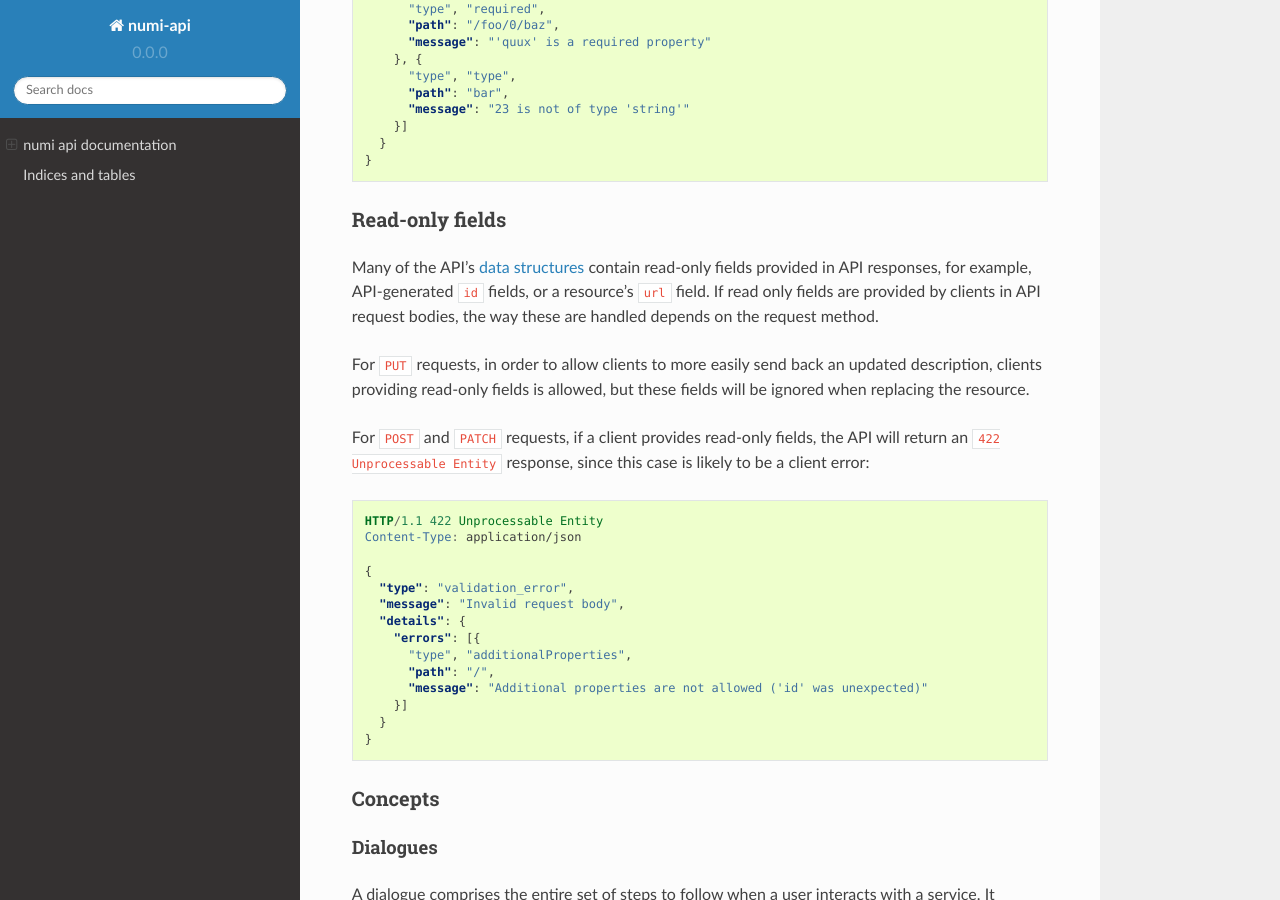
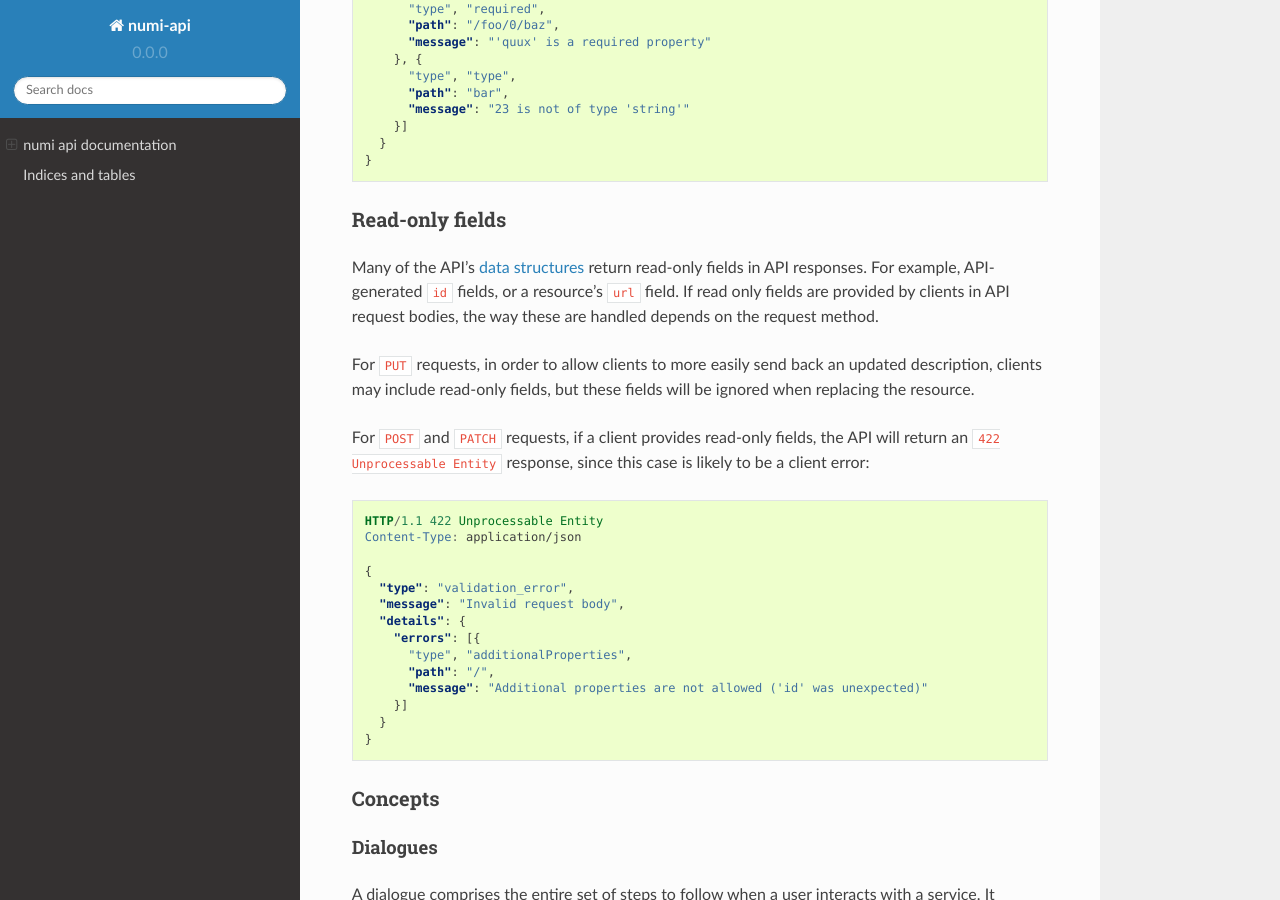
Before and after one commit to praekelt/numi-api, a Sphinx documentation site: the page built from docs/index.rst, in a window 1280 px wide and 900 px high, scrolled down 2449 px. Built offline with Sphinx 7.4.7 and the Read the Docs theme 2.0.0, drawn with Linux system fonts in a browser that asks for light colours.

Commit message:
Improve wording for read-only fields in docs

```diff
--- a/docs/index.rst
+++ b/docs/index.rst
@@ -160,9 +160,9 @@ pointing to where in the given object validation failed, and a human readable
 
 Read-only fields
 ~~~~~~~~~~~~~~~~
-Many of the API's :ref:`data structures <data>` contain read-only fields provided in API responses, for example, API-generated ``id`` fields, or a resource's ``url`` field. If read only fields are provided by clients in API request bodies, the way these are handled depends on the request method.
+Many of the API's :ref:`data structures <data>` return read-only fields in API responses. For example, API-generated ``id`` fields, or a resource's ``url`` field. If read only fields are provided by clients in API request bodies, the way these are handled depends on the request method.
 
-For ``PUT`` requests, in order to allow clients to more easily send back an updated description, clients providing read-only fields is allowed, but these fields will be ignored when replacing the resource.
+For ``PUT`` requests, in order to allow clients to more easily send back an updated description, clients may include read-only fields, but these fields will be ignored when replacing the resource.
 
 For ``POST`` and ``PATCH`` requests, if a client provides read-only fields, the API will return an ``422 Unprocessable Entity`` response, since this case is likely to be a client error:
 
```
